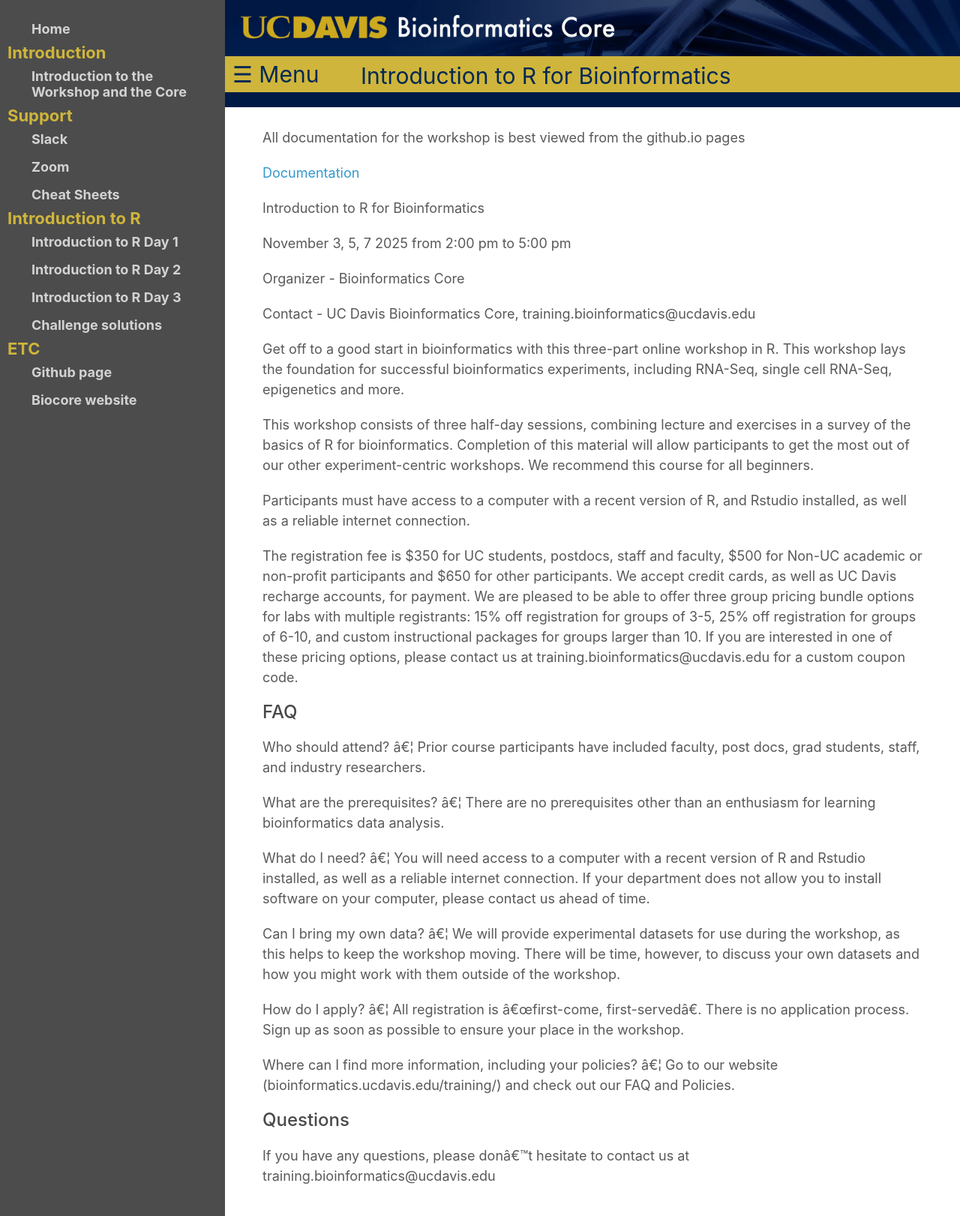
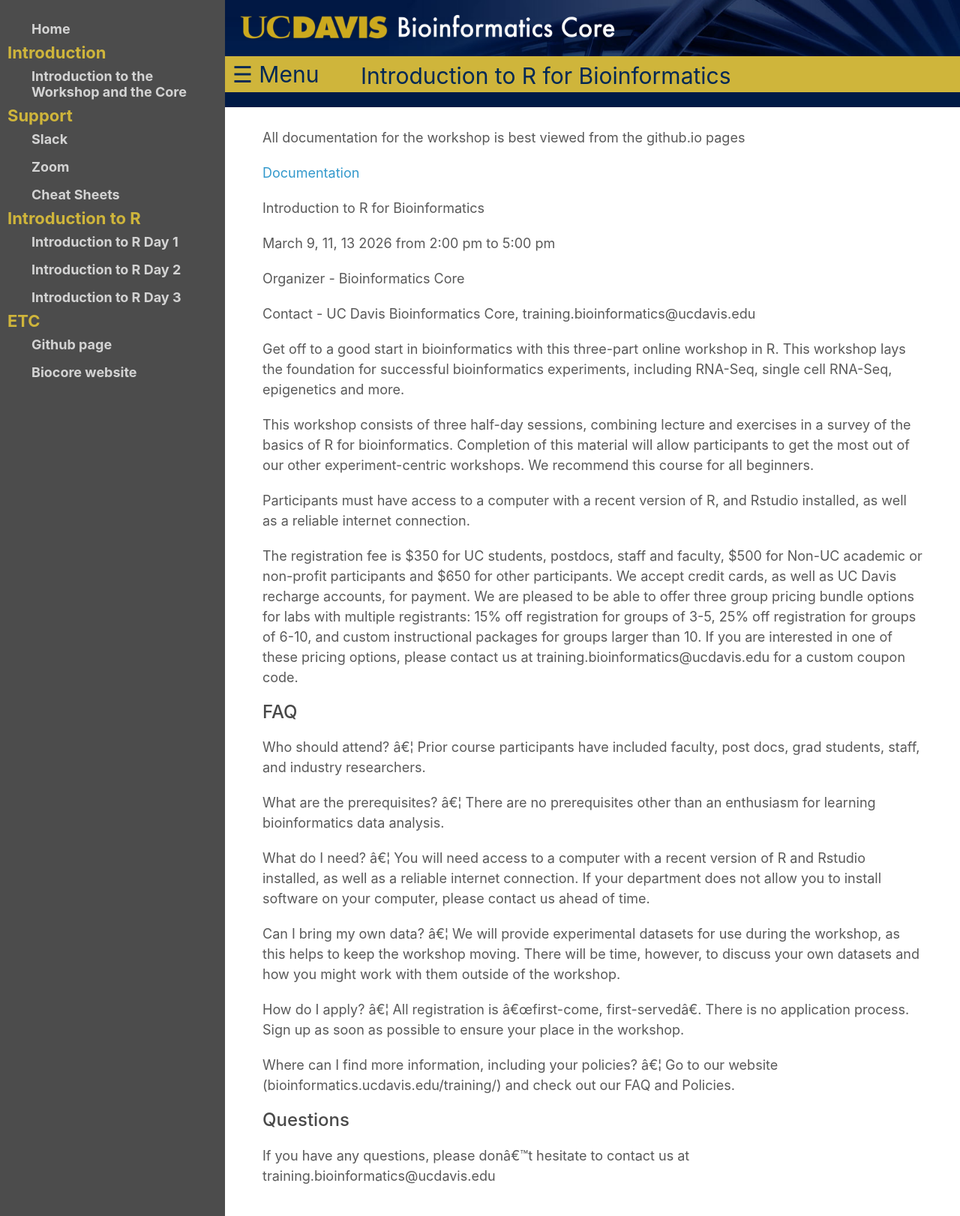
Before and after one commit to ucdavis-bioinformatics-training/2026-March-Introduction-to-R-for-Bioinformatics, a Jekyll site: the page built from index.md, in a window 1280 px wide. Shown: the whole page at 75% size. Built offline with Jekyll 4.4.1, drawn with Linux system fonts in a browser that asks for light colours; part of the change alters nothing that is shown.

Commit message:
initial commit

```diff
--- a/_config.yml
+++ b/_config.yml
@@ -28,13 +28,13 @@ navigation:
   - title: Introduction to R Day 3
     url: R/Intro2R_day3
 
-  - title: Challenge solutions
-    url: R/challenge_solutions
+  #- title: Challenge solutions
+  #  url: R/challenge_solutions
 
   - heading: ETC
   # - title: Closing thoughts
   #  url: base/closing
   - title: Github page
-    url: https://github.com/ucdavis-bioinformatics-training/2025-November-Introduction-to-R-for-Bioinformatics
+    url: https://github.com/ucdavis-bioinformatics-training/2026-March-Introduction-to-R-for-Bioinformatics
   - title: Biocore website
     url: http://bioinformatics.ucdavis.edu
```
Also changed, not shown: README.md.
